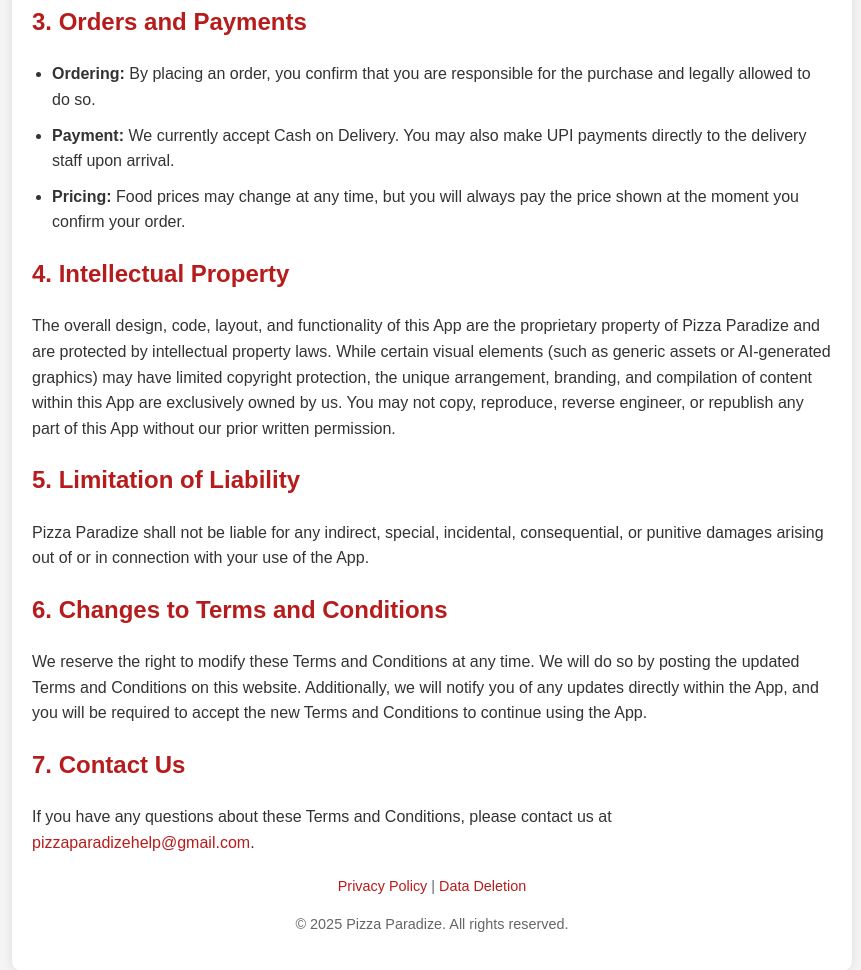
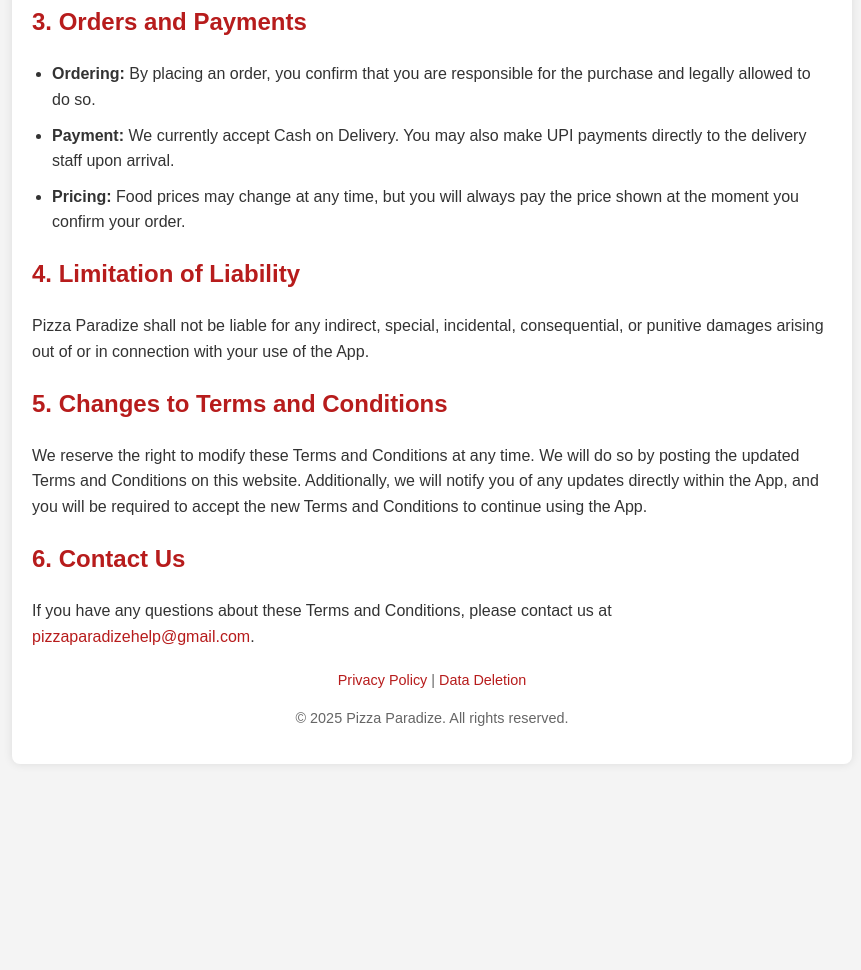
Before and after one commit to ramtechno90/Menu-app-UI, a plain HTML site: page privacy/terms.html in a window 1280 px wide. Shown: the part 1140-2110 px from the top of the page, without its empty margins (208-1069 px from the left). After the commit the page ends 1924 px from the top, so only its background shows below. Drawn offline with Linux system fonts and the light colour scheme.

Commit message:
Renumber sections in terms and conditions

```diff
--- a/privacy/terms.html
+++ b/privacy/terms.html
@@ -42,22 +42,17 @@
         </div>
 
         <div class="section">
-            <h2>4. Intellectual Property</h2>
-            <p>The overall design, code, layout, and functionality of this App are the proprietary property of Pizza Paradize and are protected by intellectual property laws. While certain visual elements (such as generic assets or AI-generated graphics) may have limited copyright protection, the unique arrangement, branding, and compilation of content within this App are exclusively owned by us. You may not copy, reproduce, reverse engineer, or republish any part of this App without our prior written permission.</p>
-        </div>
-
-        <div class="section">
-            <h2>5. Limitation of Liability</h2>
+            <h2>4. Limitation of Liability</h2>
             <p>Pizza Paradize shall not be liable for any indirect, special, incidental, consequential, or punitive damages arising out of or in connection with your use of the App.</p>
         </div>
 
         <div class="section">
-            <h2>6. Changes to Terms and Conditions</h2>
+            <h2>5. Changes to Terms and Conditions</h2>
             <p>We reserve the right to modify these Terms and Conditions at any time. We will do so by posting the updated Terms and Conditions on this website. Additionally, we will notify you of any updates directly within the App, and you will be required to accept the new Terms and Conditions to continue using the App.</p>
         </div>
 
         <div class="section">
-            <h2>7. Contact Us</h2>
+            <h2>6. Contact Us</h2>
             <p>If you have any questions about these Terms and Conditions, please contact us at <a href="mailto:pizzaparadizehelp@gmail.com">pizzaparadizehelp@gmail.com</a>.</p>
         </div>
 
```
